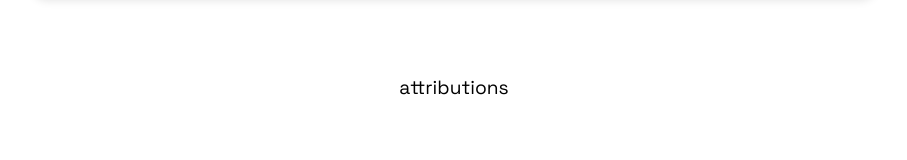
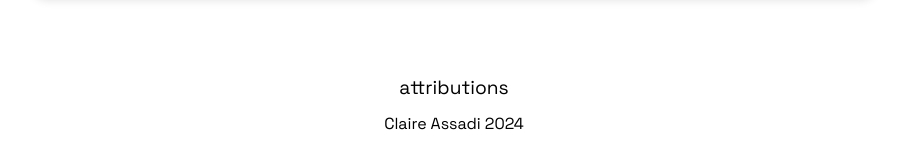
Before and after one commit to claireassadi/portfolio-claire-assadi, a plain HTML site: page index.html in a window 1280 px wide. Shown: the part 3141-3301 px from the top of the page, without its empty margins (186-1093 px from the left). Before the commit the page ends 3250 px from the top, so only its background shows below. Drawn offline with Linux system fonts and the light colour scheme; a script that the page names is missing.

Commit message:
attribution

```diff
--- a/index.html
+++ b/index.html
@@ -108,6 +108,7 @@
   </main>
   <footer>
     <a href="attributions.html">attributions</a>
+    <p>Claire Assadi 2024</p>
   </footer>
   <script src="assets/js/script.js"></script>
 </body>
```
